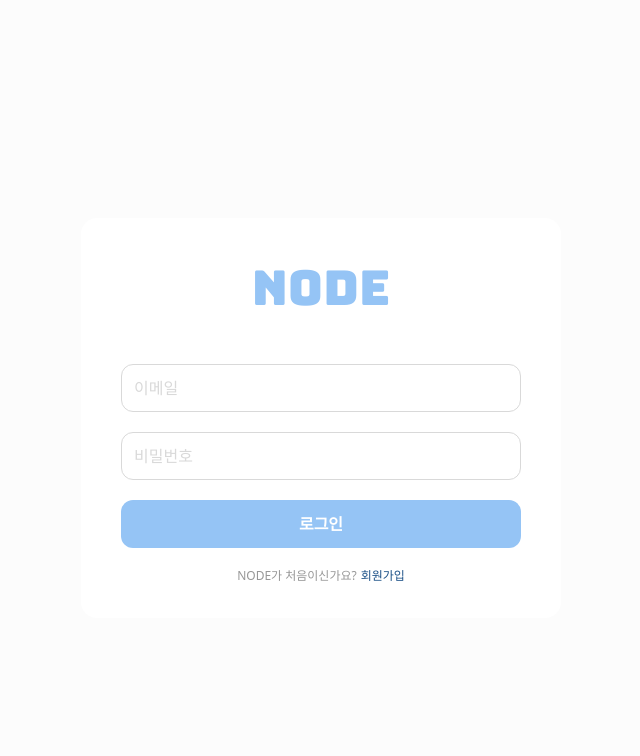
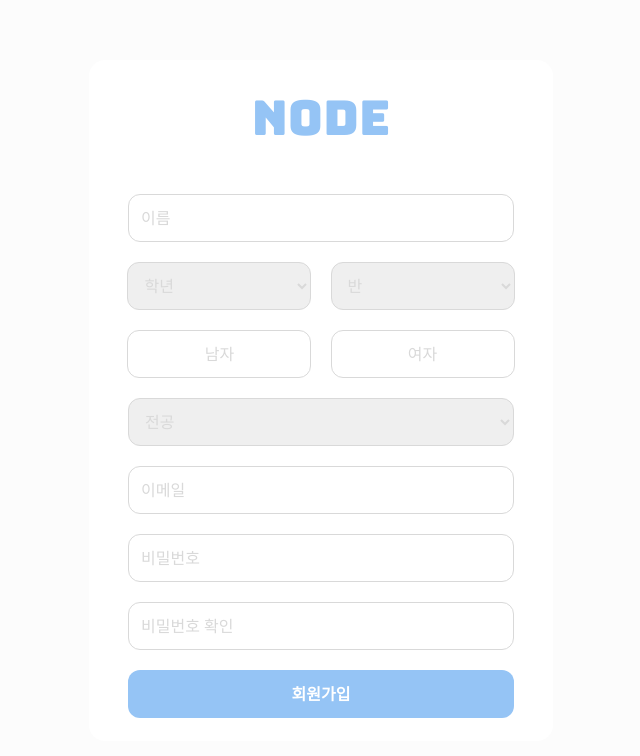
Before and after one commit to team-incube/NODE-front, a React (Create React App) app: page /signup in a window 1280 px wide. Shown: the top 756 px of the page, without its empty margins (319-959 px from the left). Built offline with nearby package versions, Linux system fonts and the light colour scheme.

Commit message:
feat: signup

```diff
--- a/src/App.js
+++ b/src/App.js
@@ -1,14 +1,17 @@
 import { BrowserRouter, Routes, Route } from "react-router-dom";
 import SigninPage from "./app/signin/page";
 import SignupPage from "./app/signup/page";
+import MainPage from "./app/main/page";
 import './App.css';
 
 function App() {
   return (
     <BrowserRouter>
       <Routes>
+        <Route path="/" element={<SigninPage />} />
         <Route path="/signin" element={<SigninPage />} />
         <Route path="/signup" element={<SignupPage />} />
+        <Route path="/main" element={<MainPage />} />
       </Routes>
     </BrowserRouter>
   );
--- a/src/app/signup/page.jsx
+++ b/src/app/signup/page.jsx
@@ -0,0 +1,8 @@
+import React from 'react';
+import SignupViews from "../../views/signup/ui";
+
+const SignupPage = () => {
+    return <SignupViews />
+};
+
+export default SignupPage;
--- a/src/index.js
+++ b/src/index.js
@@ -2,14 +2,10 @@ import React from 'react';
 import ReactDOM from 'react-dom/client';
 import './index.css';
 import './App.css';
-import { BrowserRouter } from 'react-router-dom';
-import SigninPage from './app/signin/page';
-
+import App from './App';
 const root = ReactDOM.createRoot(document.getElementById('root'));
 root.render(
   <React.StrictMode>
-    <BrowserRouter>
-      <SigninPage />
-    </BrowserRouter>
+      <App />
   </React.StrictMode>
 );
--- a/src/views/signup/ui/index.jsx
+++ b/src/views/signup/ui/index.jsx
@@ -0,0 +1,52 @@
+
+import "@fontsource/bungee";
+
+function SignupViews() {
+
+    return(
+        <div className="w-screen h-screen bg-[#FCFCFC] flex justify-center items-center">
+            <div className='bg-white flex flex-col justify-center items-center rounded-2xl w-[28.94rem] h-[42.5625rem]'>
+                <p className="flex justify-center items-center font-['Bungee'] text-[3rem] text-[#95C4F5] m-0">NODE</p>
+                <form className='flex flex-col items-center pt-10 gap-5 w-full'>
+                    <input type='text' placeholder='이름' className='border border-[#D9D9D9] text-base font-normal rounded-xl w-5/6 h-12 px-3 text-[#1B5087] placeholder-[#D9D9D9]'></input>
+                    <div className="flex gap-[1.2rem] items-center">
+                        <select className="border border-[#D9D9D9] text-base font-normal rounded-xl w-[11.5rem] h-[3rem] px-3 text-[#D9D9D9]">
+                            <option value="" disabled selected>학년</option>
+                            <option value='1'>1학년</option>
+                            <option value='2'>2학년</option>
+                            <option value='3'>3학년</option>
+                        </select>
+                        <select className="border border-[#D9D9D9] text-base font-normal rounded-xl w-[11.5rem] h-[3rem] px-3 text-[#D9D9D9]">
+                            <option value="" disabled selected>반</option>
+                            <option value='1'>1반</option>
+                            <option value='1'>2반</option>
+                            <option value='1'>3반</option>
+                            <option value='1'>4반</option>
+                        </select>
+                    </div>
+                    <div className="flex gap-[1.2rem]">
+                        <input type="radio" id="b" name="gender" hidden />
+                        <label for="b" className='flex justify-center items-center inline-block w-[11.5rem] h-[3rem] border border-[#D9D9D9] text-base font-normal rounded-xl text-[#D9D9D9]'>남자</label>
+                        <input type="radio" id="g" name="gender" hidden/>
+                        <label for="g" className='flex justify-center items-center inline-block w-[11.5rem] h-[3rem] border border-[#D9D9D9] text-base font-normal rounded-xl text-[#D9D9D9]'>여자</label>
+                    </div>
+                    <select className="border border-[#D9D9D9] text-base font-normal rounded-xl w-5/6 h-12 px-3 text-[#D9D9D9]">
+                        <option value="" disabled selected>전공</option>
+                        <option value='frontend'>프론트엔드</option>
+                        <option value='backend'>백엔드</option>
+                        <option value='design'>디자인</option>
+                        <option value='devops'>데브옵스</option>
+                        <option value='functional'>기능반</option>
+                        <option value='etc'>기타</option>
+                    </select>
+                    <input type='text' placeholder='이메일'className='border border-[#D9D9D9] text-base font-normal rounded-xl w-5/6 h-12 px-3 text-[#1B5087] placeholder-[#D9D9D9]'/>
+                    <input type='password' placeholder='비밀번호'className='border border-[#D9D9D9] text-base font-normal rounded-xl w-5/6 h-12 px-3 text-[#1B5087] placeholder-[#D9D9D9]'/>
+                    <input type='password' placeholder='비밀번호 확인'className='border border-[#D9D9D9] text-base font-normal rounded-xl w-5/6 h-12 px-3 text-[#1B5087] placeholder-[#D9D9D9]'/>
+                    <button type='submit' className='bg-[#95C4F5] text-white rounded-xl w-5/6 h-12 text-base font-semibold'>회원가입</button>
+                </form>
+            </div>
+        </div>
+    );
+};
+
+export default SignupViews;
```
